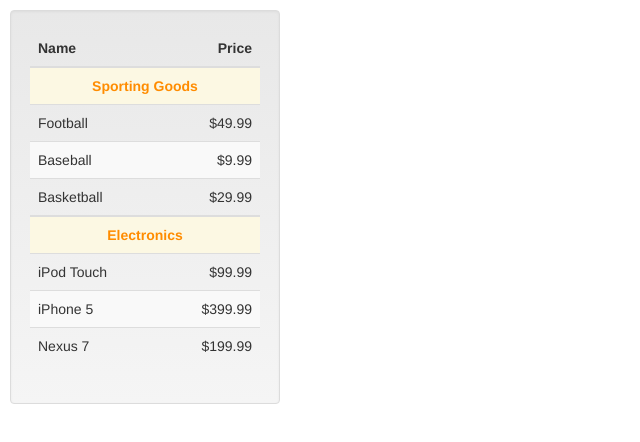
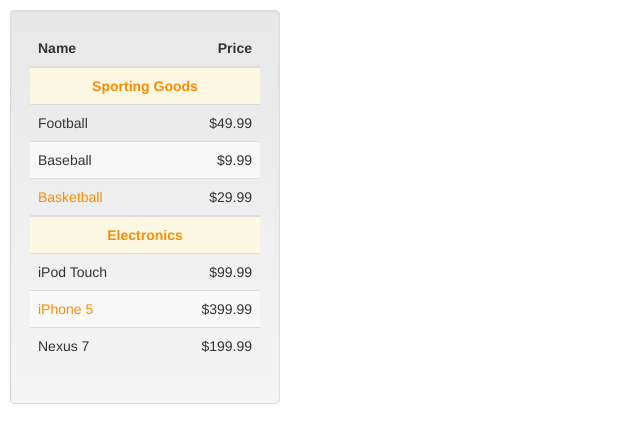
Before and after one commit to AlexKVal/products-bs3, a website: page index.html in a window 1280 px wide. Shown: the whole page, without its empty margins (0-640 px from the left). Drawn offline with nearby package versions, Linux system fonts and the light colour scheme.

Commit message:
add product-name coloring when it is not stocked

```diff
--- a/templates/directives/products-table.html
+++ b/templates/directives/products-table.html
@@ -11,7 +11,7 @@
       </th>
     </tr>
     <tr ng-repeat='product in category.products'>
-      <td>{{product.name}}</td>
+      <td><span ng-style="product.stocked || {color:'darkorange'}">{{product.name}}</span></td>
       <td><span class="pull-right">{{product.price}}</span></td>
     </tr>
   </tbody>
```
